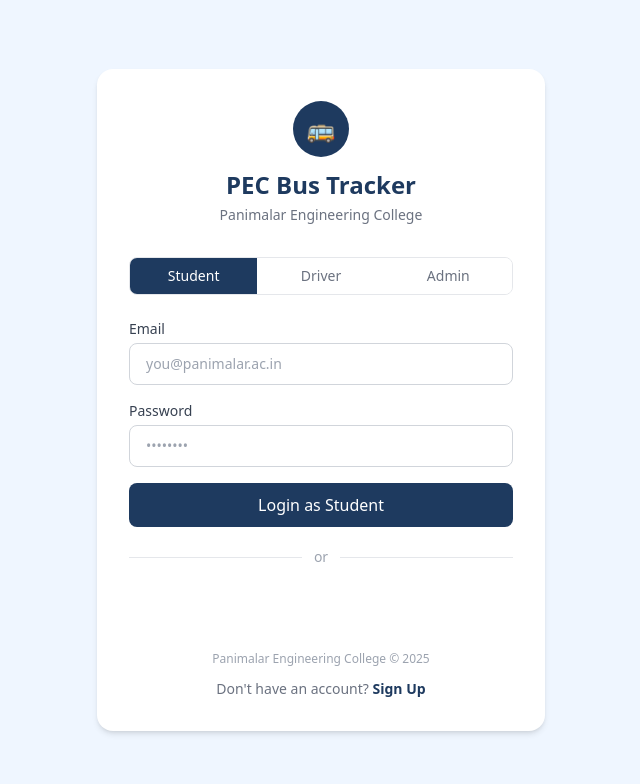
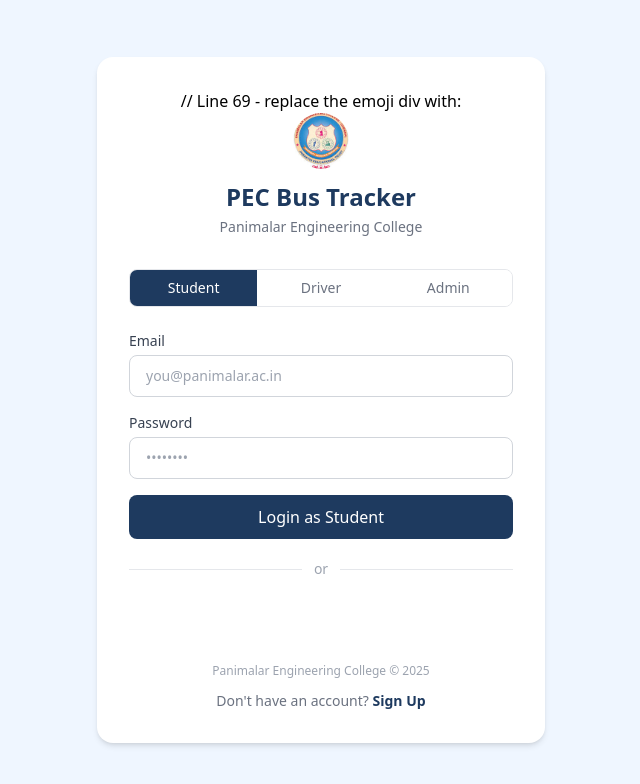
Before and after one commit to Dhaya-max/pec-bus-tracker, a React (Vite) app: page /login in a window 1280 px wide. Shown: the top 784 px of the page, without its empty margins (319-959 px from the left). Built offline with nearby package versions, Linux system fonts and the light colour scheme.

Commit message:
fix: bus icon marker on google maps

```diff
--- a/index.html
+++ b/index.html
@@ -2,7 +2,7 @@
 <html lang="en">
   <head>
     <meta charset="UTF-8" />
-    <link rel="icon" type="image/svg+xml" href="/favicon.svg" />
+   <link rel="icon" type="image/jpeg" href="/pnm.jpg" />
     <meta name="viewport" content="width=device-width, initial-scale=1.0" />
     <title>pec-bus-tracker</title>
   </head>
--- a/src/components/BusMap.jsx
+++ b/src/components/BusMap.jsx
@@ -20,6 +20,18 @@
           <Marker
             key={i}
             position={{ lat: loc.lat, lng: loc.lng }}
+            icon={{
+              url: 'https://img.icons8.com/color/48/bus.png',
+              scaledSize: new window.google.maps.Size(40, 40),
+              anchor: new window.google.maps.Point(20, 20),
+              labelOrigin: new window.google.maps.Point(20, 48)
+            }}
+            label={{
+              text: loc.busNumber || 'Bus',
+              color: '#1E3A5F',
+              fontWeight: 'bold',
+              fontSize: '11px'
+            }}
             title={loc.busNumber}
           />
         ))}
--- a/src/pages/Login.jsx
+++ b/src/pages/Login.jsx
@@ -66,9 +66,8 @@
       <div className="bg-white rounded-2xl shadow-md w-full max-w-md p-8">
 
         <div className="text-center mb-8">
-          <div className="bg-[#1E3A5F] text-white w-14 h-14 rounded-full flex items-center justify-center text-2xl mx-auto mb-3">
-            🚌
-          </div>
+         // Line 69 - replace the emoji div with:
+<img src="/pnm.jpg" alt="PEC Logo" className="w-14 h-14 rounded-full mx-auto mb-3 object-cover" />
           <h1 className="text-2xl font-bold text-[#1E3A5F]">PEC Bus Tracker</h1>
           <p className="text-gray-500 text-sm mt-1">Panimalar Engineering College</p>
         </div>
--- a/src/pages/Signup.jsx
+++ b/src/pages/Signup.jsx
@@ -64,9 +64,7 @@
       <div className="bg-white rounded-2xl shadow-md w-full max-w-md p-8">
 
         <div className="text-center mb-8">
-          <div className="bg-[#1E3A5F] text-white w-14 h-14 rounded-full flex items-center justify-center text-2xl mx-auto mb-3">
-            🚌
-          </div>
+         <img src="/pnm.jpg" alt="PEC Logo" className="w-14 h-14 rounded-full mx-auto mb-3 object-cover" />
           <h1 className="text-2xl font-bold text-[#1E3A5F]">Create Account</h1>
           <p className="text-gray-500 text-sm mt-1">Panimalar Engineering College</p>
         </div>
--- a/src/pages/admin/AdminDashboard.jsx
+++ b/src/pages/admin/AdminDashboard.jsx
@@ -38,7 +38,7 @@
     <div className="min-h-screen bg-[#EFF6FF]">
       <nav className="bg-[#1E3A5F] text-white px-6 py-4 flex items-center justify-between">
         <div className="flex items-center gap-3">
-          <span className="text-2xl">🚌</span>
+          <img src="/pnm.jpg" alt="PEC" className="w-10 h-10 rounded-full object-cover" />
           <div>
             <h1 className="font-bold text-lg leading-tight">PEC Bus Tracker</h1>
             <p className="text-xs text-blue-200">Admin Dashboard</p>
--- a/src/pages/driver/DriverPanel.jsx
+++ b/src/pages/driver/DriverPanel.jsx
@@ -74,7 +74,7 @@
     <div className="min-h-screen bg-[#EFF6FF]">
       <nav className="bg-[#1E3A5F] text-white px-6 py-4 flex items-center justify-between">
         <div className="flex items-center gap-3">
-          <span className="text-2xl">🚌</span>
+          <img src="/pnm.jpg" alt="PEC" className="w-10 h-10 rounded-full object-cover" />
           <div>
             <h1 className="font-bold text-lg leading-tight">PEC Bus Tracker</h1>
             <p className="text-xs text-blue-200">Driver Panel</p>
--- a/src/pages/student/StudentDashboard.jsx
+++ b/src/pages/student/StudentDashboard.jsx
@@ -70,7 +70,8 @@
     <div className="min-h-screen bg-[#EFF6FF]">
       <nav className="bg-[#1E3A5F] text-white px-6 py-4 flex items-center justify-between">
         <div className="flex items-center gap-3">
-          <span className="text-2xl">🚌</span>
+        // Replace: <span className="text-2xl">🚌</span>
+<img src="/pnm.jpg" alt="PEC" className="w-10 h-10 rounded-full object-cover" />
           <div>
             <h1 className="font-bold text-lg leading-tight">PEC Bus Tracker</h1>
             <p className="text-xs text-blue-200">Student Portal</p>
```
Also changed, not shown: public/pnm.jpg (added).
